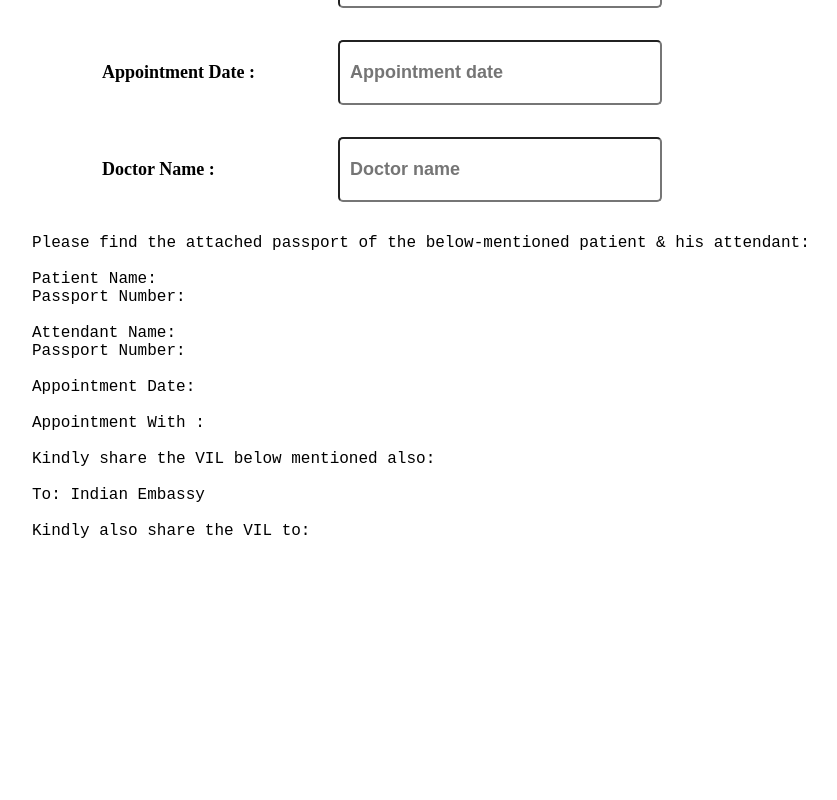
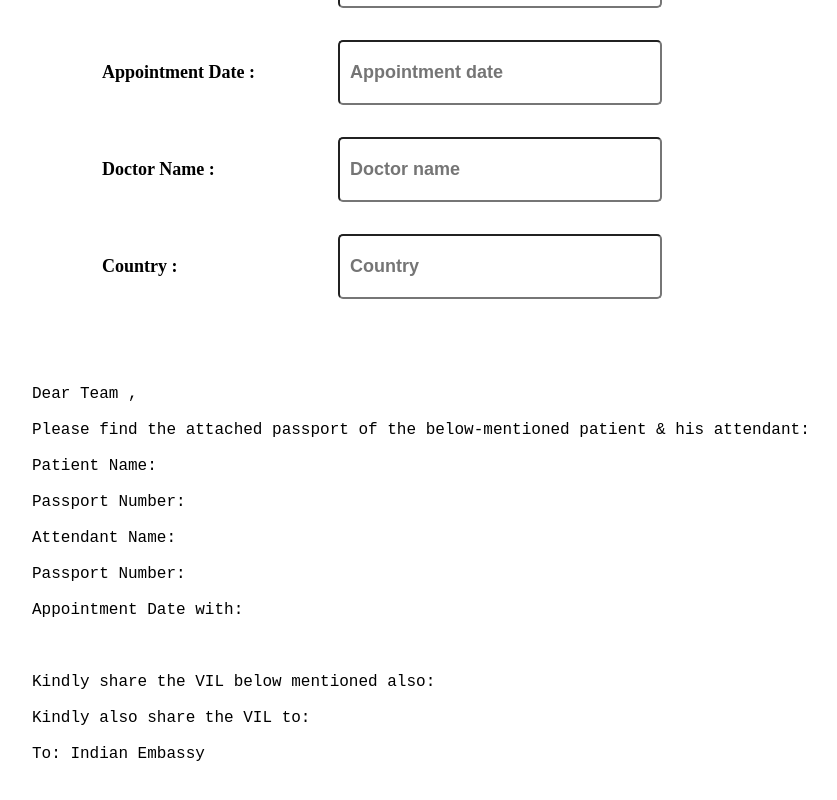
Before and after one commit to premshetty/chrome-extension, a React (Create React App) app: page / in a window 1280 px wide. Shown: the part 598-1398 px from the top of the page, without its empty margins (258-1095 px from the left). Before the commit the page ends 1348 px from the top, so only its background shows below. Built offline with nearby package versions, Linux system fonts and the light colour scheme.

Commit message:
content update

```diff
--- a/src/components/Opinion.js
+++ b/src/components/Opinion.js
@@ -2,13 +2,11 @@ import React, { useState } from "react";
 import classes from "./opinion.module.css";
 
 function Opinion() {
-  const [text, setText] = useState("");
   const [name, setname] = useState("");
   const [age, setage] = useState("");
   const [problem, setproblem] = useState("");
   const [caseHistory, setcaseHistory] = useState("");
 
-  const [symptoms, setsymptoms] = useState("");
   const [country, setcountry] = useState("");
   const [department, setdepartment] = useState("");
   const Handlechange = (e, setter) => {
@@ -51,14 +49,7 @@ function Opinion() {
             onChange={(e) => Handlechange(e, setcaseHistory)}
           />
         </p>
-        <p>
-          <span> Symptoms : </span>
-          <input
-            type="text"
-            placeholder="Symptoms "
-            onChange={(e) => Handlechange(e, setsymptoms)}
-          />
-        </p>
+
         <p>
           <span> Country : </span>
           <input
@@ -77,11 +68,8 @@ function Opinion() {
         </p>
       </div>
       <div>
-        <pre
-          onCanPlayCapture={(e) => setText(e.target.innerHtml)}
-          className={classes.textarea}
-        >
-          {`Dear Team
+        <pre className={classes.textarea}>
+          {`Dear Team ,
 
 Greetings From Treatment Traveller!!
 
@@ -95,7 +83,6 @@ Health Problem: ${problem}
 
 Case History:   ${caseHistory}
 
-Current Symptoms:   ${symptoms}
 
 What treatment plan has been suggested by the doctors in their country –
 
--- a/src/components/Vil.js
+++ b/src/components/Vil.js
@@ -7,6 +7,7 @@ function Vil() {
   const [Attendentpassportnumber, setAttendentpassportnumber] = useState("");
   const [AppointmentDate, setAppointmentDate] = useState("");
   const [DoctorName, setDoctorName] = useState("");
+  const [country, setcountry] = useState("");
   const Handlechange = (e, setter) => {
     setter(e.target.value);
   };
@@ -63,25 +64,44 @@ function Vil() {
             onChange={(e) => Handlechange(e, setDoctorName)}
           />
         </p>
+        <p>
+          <span> Country : </span>
+          <input
+            type="text"
+            placeholder="Country"
+            onChange={(e) => Handlechange(e, setcountry)}
+          />
+        </p>
       </div>
       <pre className={classes.textarea}>
-        {`Please find the attached passport of the below-mentioned patient & his attendant:
+        {`
+
+
+Dear Team ,
+
+Please find the attached passport of the below-mentioned patient & his attendant:
 
 Patient Name: ${name}
+
 Passport Number: ${passportnumber}
 
 Attendant Name: ${Attendentname}
+
 Passport Number: ${Attendentpassportnumber}
 
-Appointment Date: ${AppointmentDate.split("-").reverse().join("-")}
+Appointment Date with: ${DoctorName}  ${AppointmentDate.split("-")
+          .reverse()
+          .join("-")}
 
-Appointment With : ${DoctorName}
+
 
 Kindly share the VIL below mentioned also:
 
-To: Indian Embassy
+Kindly also share the VIL to:
 
-Kindly also share the VIL to:`}
+To: Indian Embassy ${country}
+
+`}
       </pre>
     </div>
   );
```
